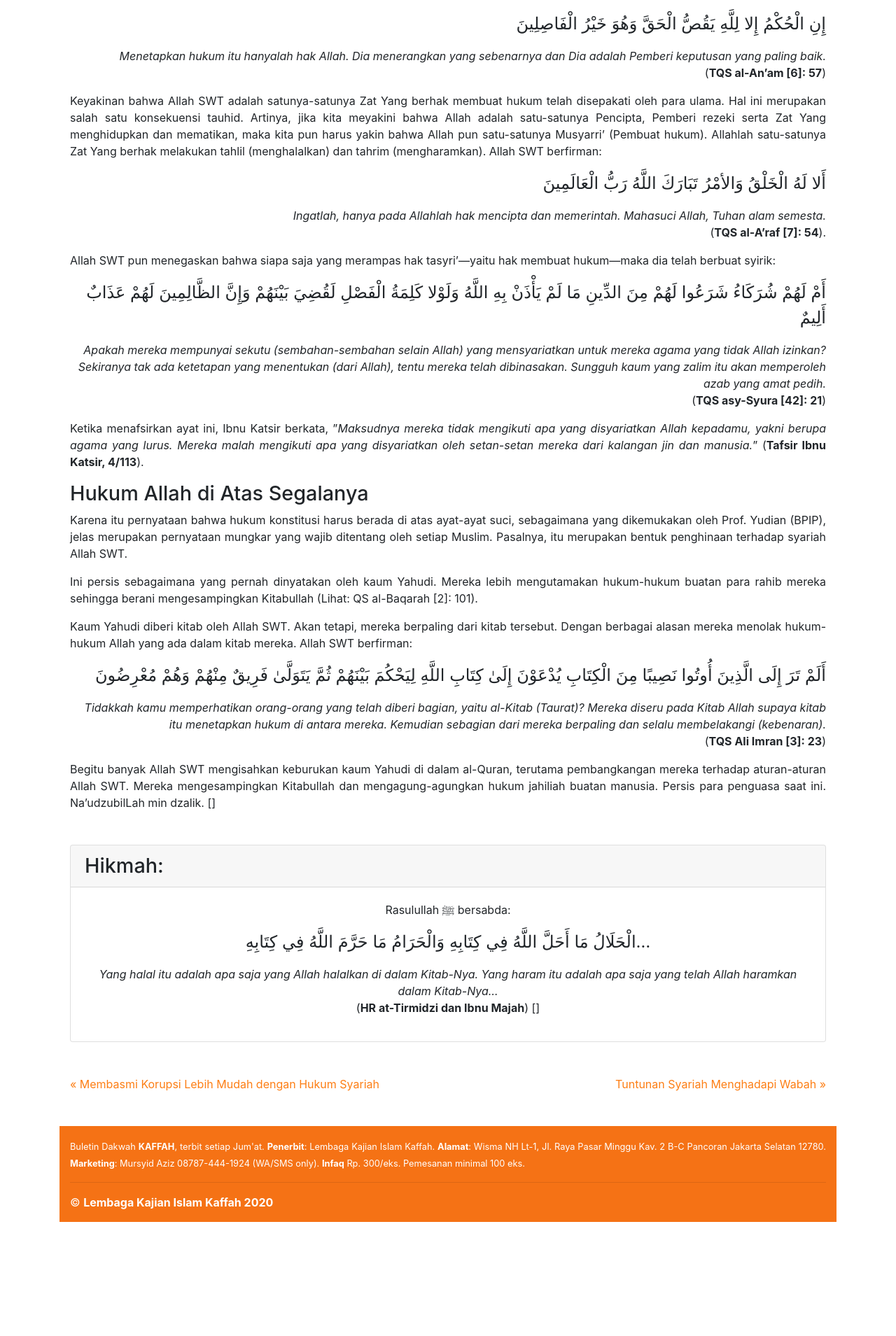
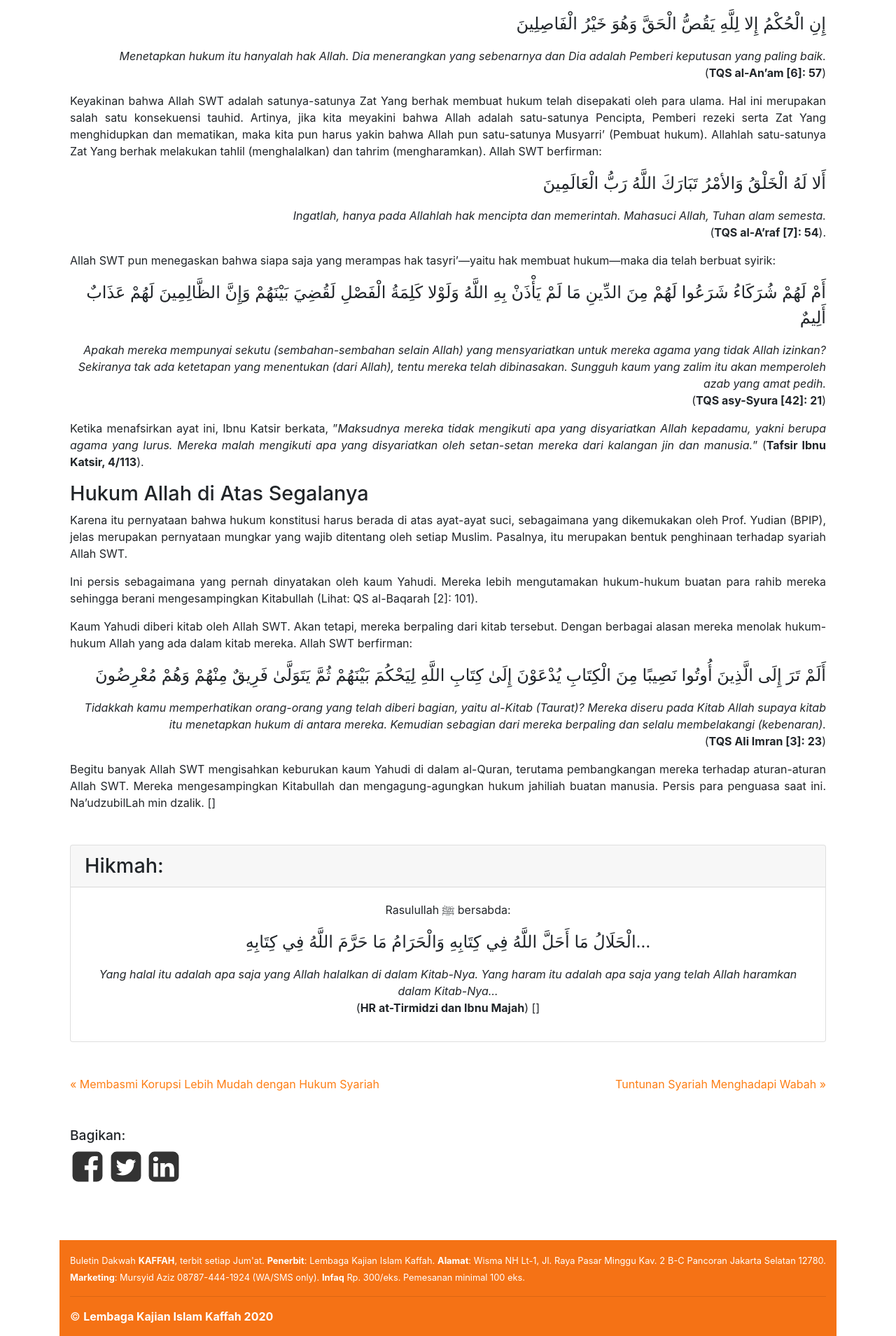
Before and after one commit to bandithijo/buletin-dakwah-kaffah, a Jekyll site: the page built from _posts/2020/2020-02-21-hukum-ilahi-di-atas-konstitusi.md, in a window 1280 px wide. Shown: the part 2585-4494 px from the top of the page at 70% size. Built offline with Jekyll 4.4.1, drawn with Linux system fonts in a browser that asks for light colours; nearby versions of some CDN libraries; before the commit the page ends 4331 px from its top, so only the background shows below that.

Commit message:
Add jekyll social share link

```diff
--- a/_config.yml
+++ b/_config.yml
@@ -23,7 +23,8 @@ baseurl: ""
 url: ""
 penerbit: "Lembaga Kajian Islam Kaffah"
 alamat: "Wisma NH Lt-1, Jl. Raya Pasar Minggu Kav. 2 B-C Pancoran Jakarta Selatan 12780"
-facebook: "buletinkaffah2017"
+facebook_username: "buletinkaffah2017"
+twitter_username: "bulletinkaffah"
 
 # Build settings
 markdown: kramdown
--- /dev/null
+++ b/_includes/share-button.html
@@ -0,0 +1,20 @@
+<div id="share">
+  <h2>Bagikan:</h2>
+  <ul class="pl-0">
+    <li class="facebook">
+      <a href="http://www.facebook.com/sharer.php?u={{ page.url | replace:'index.html','' | prepend: site.baseurl | prepend: site.url | uri_escape}}&t={{ page.title | default:"" | uri_escape}}" target="_blank">
+        {% include button/share-icon-facebook.svg %}
+      </a>
+    </li>
+    <li class="twitter">
+      <a href="https://twitter.com/intent/tweet?via={{ site.twitter_username }}&url={{ page.url | replace:'index.html','' | prepend: site.baseurl | prepend: site.url | uri_escape}}&text={{ page.title | default:"" | uri_escape}}" target="_blank">
+        {% include button/share-icon-twitter.svg %}
+      </a>
+    </li>
+    <li class="linkedin">
+      <a href="http://www.linkedin.com/shareArticle?url={{ site.twitter_username }}&url={{ page.url | replace:'index.html','' | prepend: site.baseurl | prepend: site.url | uri_escape}}&title={{ page.title | default:"" | uri_escape}}" target="_blank">
+        {% include button/share-icon-linkedin.svg %}
+      </a>
+    </li>
+  </ul>
+</div>
--- a/_layouts/post.html
+++ b/_layouts/post.html
@@ -15,4 +15,5 @@ layout: default
     {{ content }}
   </div>
   {% include page-navigation.html %}
+  {% include share-button.html %}
 </div>
--- /dev/null
+++ b/assets/css/custom/share-button.scss
@@ -0,0 +1,27 @@
+#share {
+    margin: 50px 0;
+
+    h2 {
+        font-size: 1.2em;
+    }
+
+    ul {
+        list-style: none;
+
+        li {
+            display: inline;
+
+            a {
+                &:hover {
+                    text-decoration: none;
+                }
+
+                svg {
+                    width: 50px;
+                    height: 50px;
+                    fill: #333;
+                }
+            }
+        }
+    }
+}
--- a/assets/css/main.scss
+++ b/assets/css/main.scss
@@ -3,3 +3,4 @@
 @import 'bootstrap/bootstrap';
 @import 'custom/custom.css';
 @import 'custom/remove-dotted-outline-selected.css';
+@import 'custom/share-button';
```
Also changed, not shown: pages/kontak.md (+1 -1 lines), _includes/button/share-icon-facebook.svg (added), _includes/button/share-icon-linkedin.svg (added), _includes/button/share-icon-twitter.svg (added).
